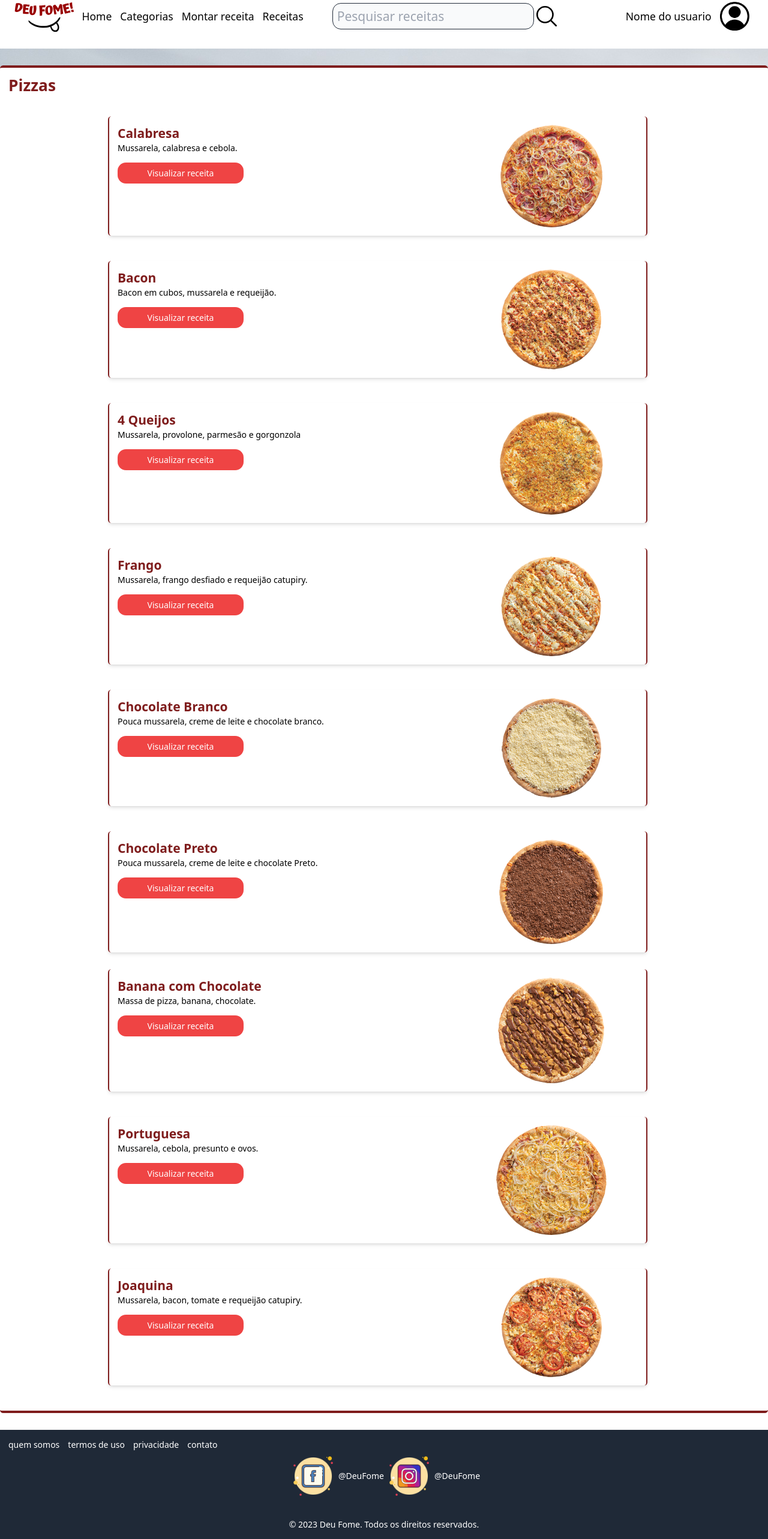
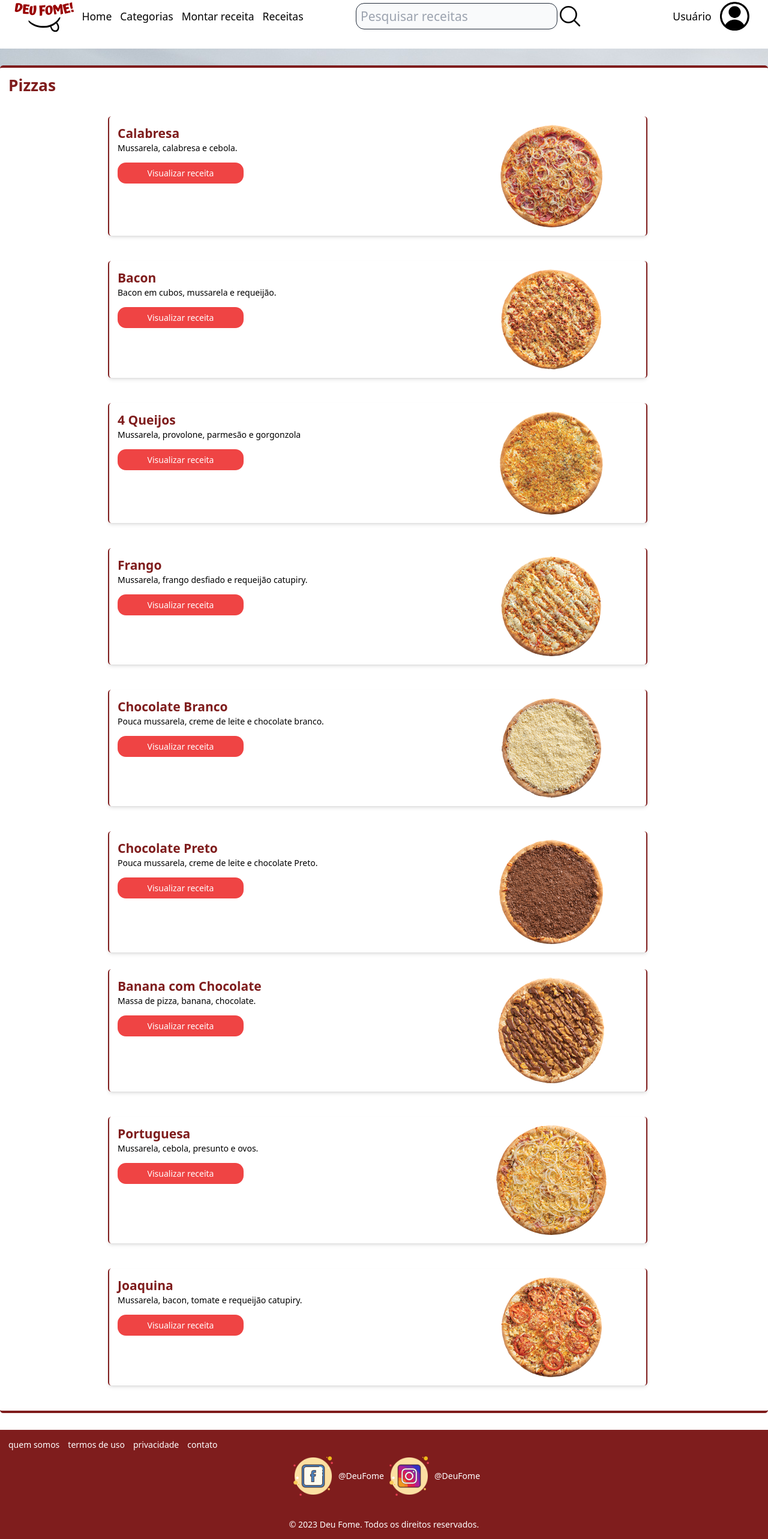
Before and after one commit to ardnaile/front-end-DeuFome, a React (Vite) app: page /Pizza-lista in a window 1280 px wide. Shown: the part 27-2593 px from the top of the page at 60% size. Built offline with nearby package versions, Linux system fonts and the light colour scheme; a web font is replaced by a local one.

Commit message:
Arrumando posição da navbar nas receitas

```diff
--- a/src/componentes/navbar.jsx
+++ b/src/componentes/navbar.jsx
@@ -25,7 +25,7 @@ export default function NavBar() {
 
             <div className="flex justify-end items-center px-6">
                 <Link to="/Perfil">
-                    <ul className="mr-4 cursor-pointer  text-xl hover:text-red-900 hover:font-semibold">Nome do usuario</ul>
+                    <ul className="mr-4 cursor-pointer  text-xl hover:text-red-900 hover:font-semibold">Usuário</ul>
                 </Link>
                 <Link to="/login">
                     <img className='w-14 cursor-pointer ' src="/src/assets/imagens/icones/user.png" alt="usuario" />
--- a/src/componentes/rodape.jsx
+++ b/src/componentes/rodape.jsx
@@ -1,14 +1,14 @@
 export default function () {
     return (
     <div>
-        <footer className="bg-gray-800 text-white p-4 text-center  ">
+        <footer className="bg-red-900 text-white p-4 text-center  ">
           <div className="flex items-start">
                  <ul className="mr-4 cursor-pointer hover:text-red-600" >quem somos</ul>
                  <ul className="mr-4 cursor-pointer hover:text-red-600" >termos de uso</ul>
                  <ul className="mr-4 cursor-pointer hover:text-red-600" >privacidade</ul>
                  <ul className="mr-4 cursor-pointer hover:text-red-600" >contato</ul>
              </div>
-             <div className=" bg-gray-800 flex items-center justify-center px-4 mb-8">
+             <div className=" bg-red-900 flex items-center justify-center px-4 mb-8">
                  <img className="w-24" src="/src/assets/imagens/icones/icons8-facebook-100.png" alt="" /> @DeuFome
                  <img className="w-24" src="/src/assets/imagens/icones/icons8-instagram-100.png" alt="" /> @DeuFome
              </div>
--- a/src/routes/Macarrao4Queijos.jsx
+++ b/src/routes/Macarrao4Queijos.jsx
@@ -3,16 +3,16 @@ import NavBar from "../componentes/navbar";
 import BackgroundLayout from "../estilos/VariosBackgrounds";
 import Rodape from "../componentes/rodape";
 
-export default function Pizza() {
+export default function Macarrao4Queijos() {
   return (
     <BackgroundLayout backgroundImage={`url('./src/assets/imagens/img-fundo/Home.png')`}>
+      <NavBar />
       <div className="flex justify-center items-center min-h-screen">
         <div className="bg-transparent p-8 rounded-xl">
-          <NavBar />
           <Outlet />
           <div className="flex justify-center">
-            <div className="text-red-900 max-w-3xl w-full font-bold text-3xl pt-4 pb-4 border-t-4 border-red-900 rounded-xl bg-white text-center">
-              Macarrão à Bolonhesa
+            <div className="text-red-900 max-w-3xl w-full font-bold text-3xl pt-4 pb-4 border-t-4 border-red-900 mt-4 rounded-xl bg-white text-center">
+              Macarrão 4 queijos
             </div>
           </div>
 
--- a/src/routes/MacarraoBolonhese.jsx
+++ b/src/routes/MacarraoBolonhese.jsx
@@ -3,15 +3,15 @@ import NavBar from "../componentes/navbar";
 import BackgroundLayout from "../estilos/VariosBackgrounds";
 import Rodape from "../componentes/rodape";
 
-export default function Pizza() {
+export default function MacarraoBolonhesa() {
   return (
     <BackgroundLayout backgroundImage={`url('./src/assets/imagens/img-fundo/Home.png')`}>
+      <NavBar />
       <div className="flex justify-center items-center min-h-screen">
         <div className="bg-transparent p-8 rounded-xl">
-          <NavBar />
           <Outlet />
           <div className="flex justify-center">
-            <div className="text-red-900 max-w-3xl w-full font-bold text-3xl pt-4 pb-4 border-t-4 border-red-900 rounded-xl bg-white text-center">
+            <div className="text-red-900 max-w-3xl w-full font-bold text-3xl pt-4 pb-4 border-t-4 mt-4 border-red-900 rounded-xl bg-white text-center">
               Macarrão à Bolonhesa
             </div>
           </div>
--- a/src/routes/MacarraoSalsicha.jsx
+++ b/src/routes/MacarraoSalsicha.jsx
@@ -3,16 +3,16 @@ import NavBar from "../componentes/navbar";
 import BackgroundLayout from "../estilos/VariosBackgrounds";
 import Rodape from "../componentes/rodape";
 
-export default function Pizza() {
+export default function MacarraoSalsicha() {
   return (
     <BackgroundLayout backgroundImage={`url('./src/assets/imagens/img-fundo/Home.png')`}>
+      <NavBar />
       <div className="flex justify-center items-center min-h-screen">
         <div className="bg-transparent p-8 rounded-xl">
-          <NavBar />
           <Outlet />
           <div className="flex justify-center">
-            <div className="text-red-900 max-w-3xl w-full font-bold text-3xl pt-4 pb-4 border-t-4 border-red-900 rounded-xl bg-white text-center">
-              Macarrão à Bolonhesa
+            <div className="text-red-900 max-w-3xl w-full font-bold text-3xl pt-4 pb-4 border-t-4 mt-4 border-red-900 rounded-xl bg-white text-center">
+            Macarrão com salsicha
             </div>
           </div>
 
--- a/src/routes/Massas-lista.jsx
+++ b/src/routes/Massas-lista.jsx
@@ -20,7 +20,7 @@ export default function MassasLista() {
                         <Link to="/MacarraoBolonhese">
                         <button className='bg-red-500 hover:bg-red-600 rounded-2xl w-60 text-white px-4 pt-2 py-2 mb-4 mt-4'>Visualizar receita</button>
                         </Link>
-                        <button className='bg-red-500 rounded-3xl mx-2 h-10 w-10'> usu </button>
+                        {/* <button className='bg-red-500 rounded-3xl mx-2 h-10 w-10'> usu </button> */}
                     </div>
                     <div className="col-span-1 flex flex-col items-center justify-center ">
                         <img className="w-46 rounded-full   border-orange-300 shadow-1xl"  src='src\assets\imagens\imagensMassas\macarraoBolonhesa.jpg'/>
--- a/src/routes/PizzaBacon.jsx
+++ b/src/routes/PizzaBacon.jsx
@@ -6,9 +6,9 @@ import Rodape from "../componentes/rodape";
 export default function Pizza() {
   return (
     <BackgroundLayout backgroundImage={`url('./src/assets/imagens/img-fundo/Home.png')`}>
+      <NavBar />
       <div className="flex justify-center items-center min-h-screen">
         <div className="bg-transparent p-8 rounded-xl">
-          <NavBar />
           <Outlet />
           <div className="flex justify-center">
             <div className="text-red-900 max-w-3xl w-full font-bold text-3xl pt-4 pb-4 border-t-4 border-red-900 rounded-xl bg-white text-center">
--- a/src/routes/PizzaCalabresa.jsx
+++ b/src/routes/PizzaCalabresa.jsx
@@ -5,15 +5,14 @@ import Rodape from "../componentes/rodape";
 export default function Pizza() {
   return (
     <BackgroundLayout backgroundImage={`url('./src/assets/imagens/img-fundo/Home.png')`}>
+      <NavBar />
       <div className="flex justify-center items-center min-h-screen">
         <div className="bg-transparent p-8 rounded-xl">
-          <NavBar />
           <Outlet />
           <div className="flex justify-center">
             <div className="text-red-900 max-w-3xl w-full font-bold text-3xl pt-4 pb-4 border-t-4 border-red-900 rounded-xl bg-white text-center">
               Pizza de Calabresa
             </div>
-            <button>SALVAR</button>
           </div>
 
           <div className="flex justify-center">
--- a/src/routes/PizzaFourQueijos.jsx
+++ b/src/routes/PizzaFourQueijos.jsx
@@ -6,9 +6,9 @@ import Rodape from "../componentes/rodape";
 export default function Pizza() {
   return (
     <BackgroundLayout backgroundImage={`url('./src/assets/imagens/img-fundo/Home.png')`}>
+      <NavBar />
       <div className="flex justify-center items-center min-h-screen">
         <div className="bg-transparent p-8 rounded-xl">
-          <NavBar />
           <Outlet />
           <div className="flex justify-center">
             <div className="text-red-900 max-w-3xl w-full font-bold text-3xl pt-4 pb-4 border-t-4 border-red-900 rounded-xl bg-white text-center">
```
